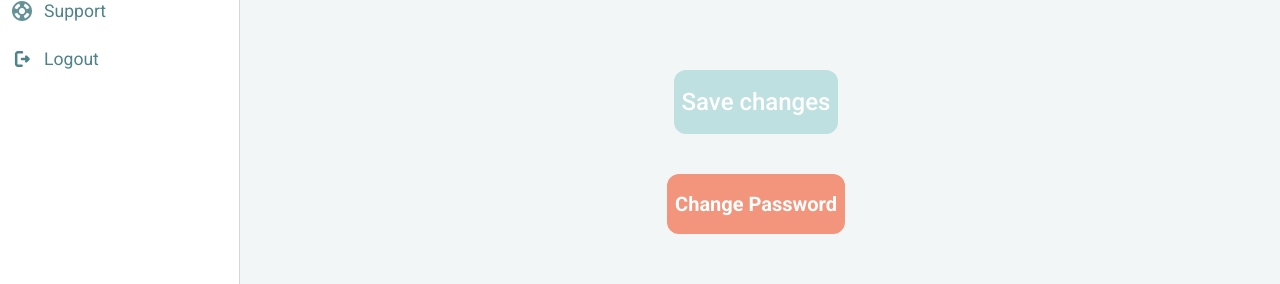
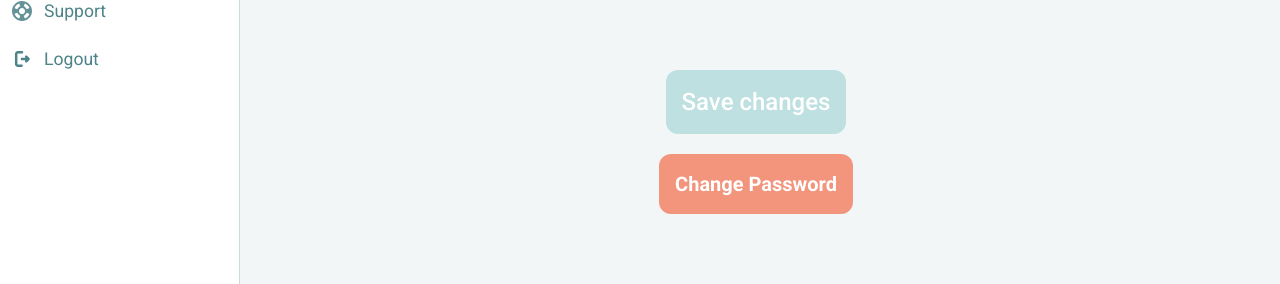
Before and after one commit to psychiatry-spa/frontend, a React (Vite) app: page /admin/settings in a window 1280 px wide. Shown: the part 372-656 px from the top of the page. Built offline with nearby package versions, Linux system fonts and the light colour scheme; no server answers.

Commit message:
Fix styles and margin.

```diff
--- a/src/components/admin/settings/Settings.tsx
+++ b/src/components/admin/settings/Settings.tsx
@@ -129,7 +129,7 @@ const Settings = () => {
 
         <div className="relative text-center mt-4 mx-auto block w-max group">
           <input
-            className="text-3xl bg-transparent text-center  bg-primary-005 outline-none border-none"
+            className="text-3xl bg-transparent text-center bg-primary-005 outline-none border-none"
             name="fullName"
             value={fullName}
             onChange={handleFullNameChange}
@@ -148,14 +148,14 @@ const Settings = () => {
           style="primary"
           disabled={isDisabled}
           type="submit"
-          styles="my-5 text-2xl font-medium mx-auto block px-2"
+          styles="my-5 px-4 text-2xl font-medium mx-auto block"
         >
           Save changes
         </Button>
       </form>
 
       <Button
-        styles="px-2 mx-auto block text-xl font-bold mt-10"
+        styles="px-4 mx-auto block text-xl font-bold"
         style="primary"
         type="submit"
         onClick={handleOpenModal}
```
Also changed, not shown: 1 other file (tests, documents, lock files or other folders).
